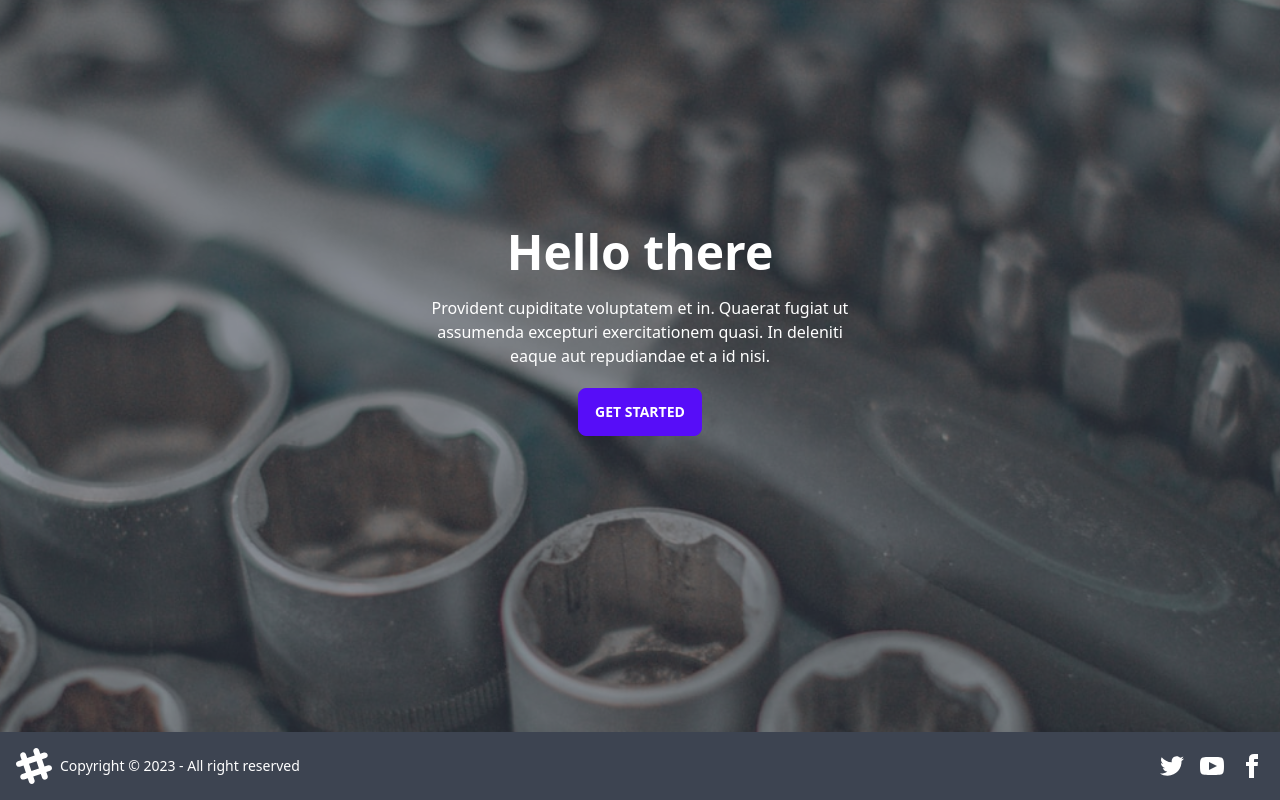
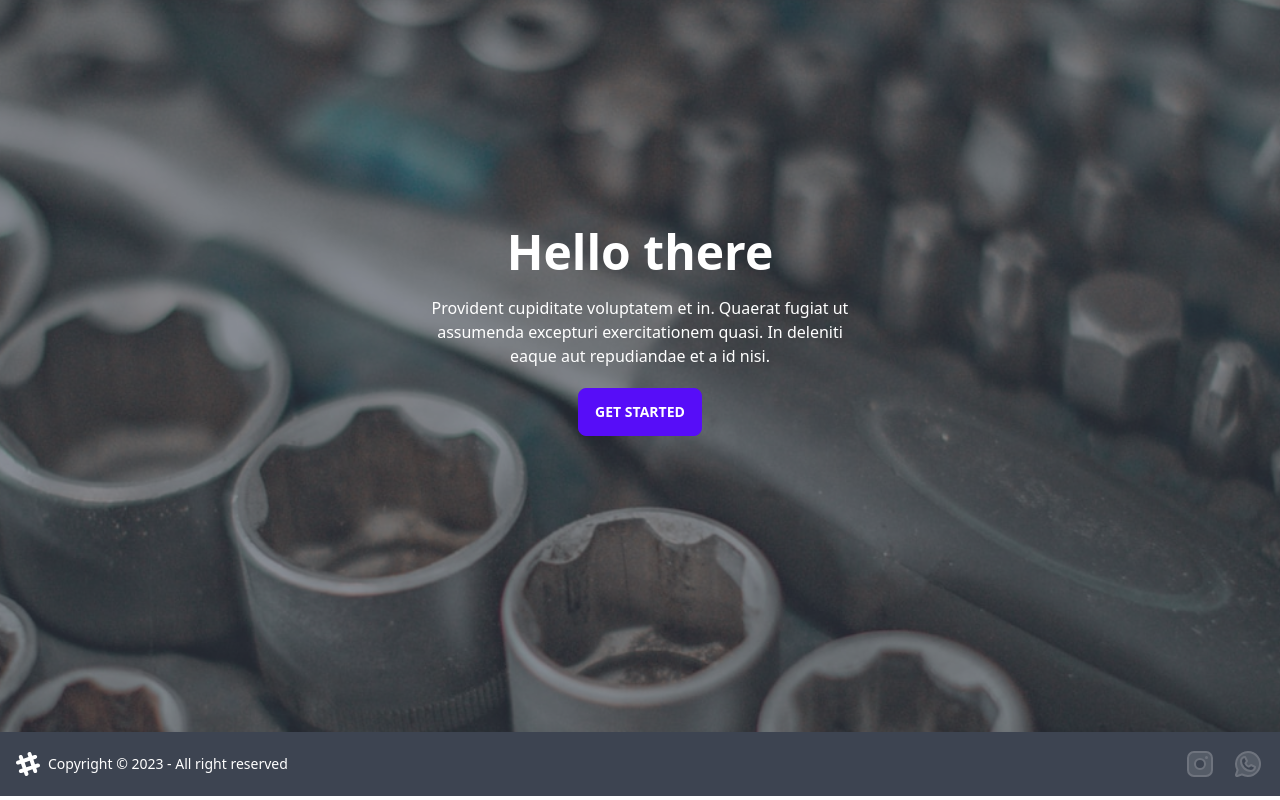
Before and after one commit to Diego-Girao/laudier-oficina, a React (Vite) app: page / in a window 1280 px wide. Shown: the part 185-985 px from the top of the page. Built offline with nearby package versions, Linux system fonts and the light colour scheme.

Commit message:
Feat instagram and whatsapp url, buttons and styles

```diff
--- a/src/components/Footer/Footer.jsx
+++ b/src/components/Footer/Footer.jsx
@@ -1,12 +1,16 @@
 import React from "react"
+
+const instagram =
+	"https://instagram.com/laudierjr.mecautomotiva?igshid=YmMyMTA2M2Y="
+const whatsapp = "https://api.whatsapp.com/send?phone=5521969617501"
 
 export default function Footer() {
 	return (
 		<footer className="footer items-center p-4 bg-neutral text-neutral-content">
 			<div className="items-center grid-flow-col">
 				<svg
-					width="36"
-					height="36"
+					width="24"
+					height="24"
 					viewBox="0 0 24 24"
 					xmlns="http://www.w3.org/2000/svg"
 					fillRule="evenodd"
@@ -18,37 +22,34 @@ export default function Footer() {
 				<p>Copyright © 2023 - All right reserved</p>
 			</div>
 			<div className="grid-flow-col gap-4 md:place-self-center md:justify-self-end">
-				<a>
+				<a href={instagram} target="_blank">
 					<svg
+						className="fill-current opacity-25 hover:fill-purple-500 hover:opacity-100"
 						xmlns="http://www.w3.org/2000/svg"
-						width="24"
-						height="24"
-						viewBox="0 0 24 24"
-						className="fill-current cursor-pointer hover:fill-blue-500 ease-in-out duration-300"
+						width="32"
+						height="32"
+						viewBox="0 0 256 256"
 					>
-						<path d="M24 4.557c-.883.392-1.832.656-2.828.775 1.017-.609 1.798-1.574 2.165-2.724-.951.564-2.005.974-3.127 1.195-.897-.957-2.178-1.555-3.594-1.555-3.179 0-5.515 2.966-4.797 6.045-4.091-.205-7.719-2.165-10.148-5.144-1.29 2.213-.669 5.108 1.523 6.574-.806-.026-1.566-.247-2.229-.616-.054 2.281 1.581 4.415 3.949 4.89-.693.188-1.452.232-2.224.084.626 1.956 2.444 3.379 4.6 3.419-2.07 1.623-4.678 2.348-7.29 2.04 2.179 1.397 4.768 2.212 7.548 2.212 9.142 0 14.307-7.721 13.995-14.646.962-.695 1.797-1.562 2.457-2.549z"></path>
+						<path
+							d="M176,32H80A48,48,0,0,0,32,80v96a48,48,0,0,0,48,48h96a48,48,0,0,0,48-48V80A48,48,0,0,0,176,32ZM128,168a40,40,0,1,1,40-40A40,40,0,0,1,128,168Z"
+							opacity="0.5"
+						></path>
+						<path d="M176,24H80A56.06,56.06,0,0,0,24,80v96a56.06,56.06,0,0,0,56,56h96a56.06,56.06,0,0,0,56-56V80A56.06,56.06,0,0,0,176,24Zm40,152a40,40,0,0,1-40,40H80a40,40,0,0,1-40-40V80A40,40,0,0,1,80,40h96a40,40,0,0,1,40,40ZM128,80a48,48,0,1,0,48,48A48.05,48.05,0,0,0,128,80Zm0,80a32,32,0,1,1,32-32A32,32,0,0,1,128,160Zm64-84a12,12,0,1,1-12-12A12,12,0,0,1,192,76Z"></path>
 					</svg>
 				</a>
-				<a>
+				<a href={whatsapp} target="_blank">
 					<svg
+						className="fill-current opacity-25 hover:fill-green-600 hover:opacity-100"
 						xmlns="http://www.w3.org/2000/svg"
-						width="24"
-						height="24"
-						viewBox="0 0 24 24"
-						className="fill-current cursor-pointer hover:fill-red-600 ease-in-out duration-300"
+						width="32"
+						height="32"
+						viewBox="0 0 256 256"
 					>
-						<path d="M19.615 3.184c-3.604-.246-11.631-.245-15.23 0-3.897.266-4.356 2.62-4.385 8.816.029 6.185.484 8.549 4.385 8.816 3.6.245 11.626.246 15.23 0 3.897-.266 4.356-2.62 4.385-8.816-.029-6.185-.484-8.549-4.385-8.816zm-10.615 12.816v-8l8 3.993-8 4.007z"></path>
-					</svg>
-				</a>
-				<a>
-					<svg
-						xmlns="http://www.w3.org/2000/svg"
-						width="24"
-						height="24"
-						viewBox="0 0 24 24"
-						className="fill-current cursor-pointer hover:fill-blue-800 ease-in-out duration-300"
-					>
-						<path d="M9 8h-3v4h3v12h5v-12h3.642l.358-4h-4v-1.667c0-.955.192-1.333 1.115-1.333h2.885v-5h-3.808c-3.596 0-5.192 1.583-5.192 4.615v3.385z"></path>
+						<path
+							d="M128,32A96,96,0,0,0,44.89,176.07L32.42,213.46a8,8,0,0,0,10.12,10.12l37.39-12.47A96,96,0,1,0,128,32Zm24,152a80,80,0,0,1-80-80,32,32,0,0,1,32-32l16,32-12.32,18.47a48.19,48.19,0,0,0,25.85,25.85L152,136l32,16A32,32,0,0,1,152,184Z"
+							opacity="0.5"
+						></path>
+						<path d="M187.58,144.84l-32-16a8,8,0,0,0-8,.5l-14.69,9.8a40.55,40.55,0,0,1-16-16l9.8-14.69a8,8,0,0,0,.5-8l-16-32A8,8,0,0,0,104,64a40,40,0,0,0-40,40,88.1,88.1,0,0,0,88,88,40,40,0,0,0,40-40A8,8,0,0,0,187.58,144.84ZM152,176a72.08,72.08,0,0,1-72-72A24,24,0,0,1,99.29,80.46l11.48,23L101,118a8,8,0,0,0-.73,7.51,56.47,56.47,0,0,0,30.15,30.15A8,8,0,0,0,138,155l14.62-9.74,23,11.48A24,24,0,0,1,152,176ZM128,24A104,104,0,0,0,36.18,176.88L24.83,210.93a16,16,0,0,0,20.24,20.24l34.05-11.35A104,104,0,1,0,128,24Zm0,192a87.87,87.87,0,0,1-44.06-11.81,8,8,0,0,0-6.54-.67L40,216,52.47,178.6a8,8,0,0,0-.66-6.54A88,88,0,1,1,128,216Z"></path>
 					</svg>
 				</a>
 			</div>
```
